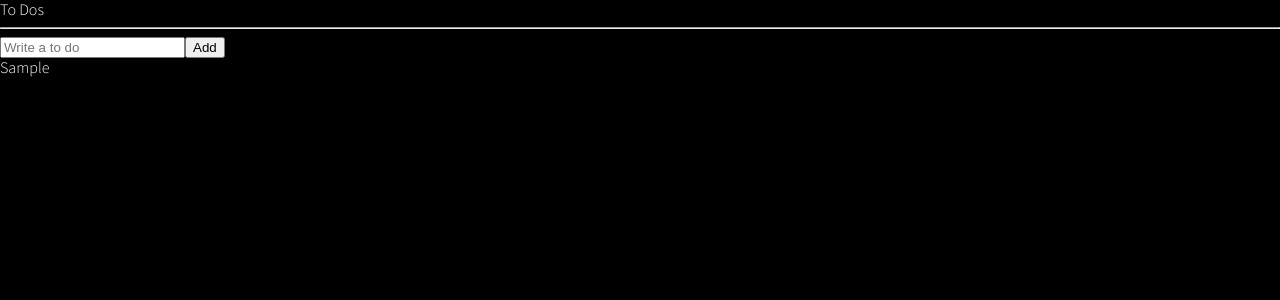
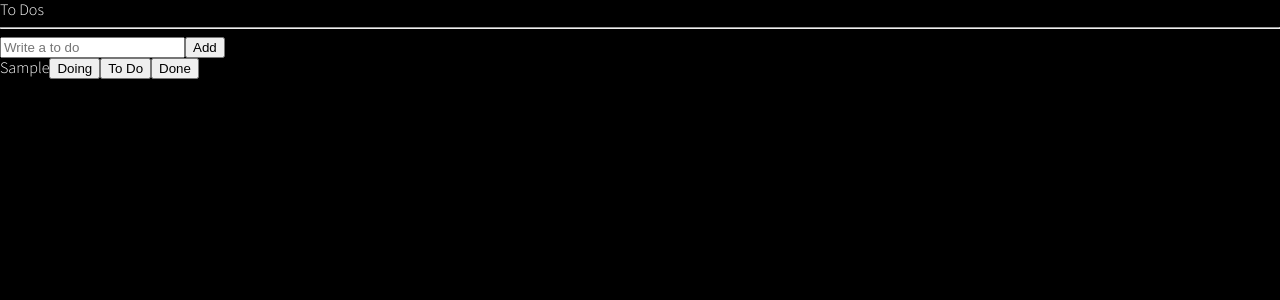
Before and after one commit to hyungJinn/react-todolist, a React (Create React App) app: page / in a window 1280 px wide. Both pictures are taken after typing "Sample" into the empty fields and a click on the button "Add". Shown: the top 300 px of the page. Built offline with nearby package versions, Linux system fonts and the light colour scheme.

Commit message:
#5.12 Refactoring

```diff
--- /dev/null
+++ b/src/atoms.tsx
@@ -0,0 +1,12 @@
+import { atom } from "recoil";
+
+export interface IToDo {
+  text: string;
+  id: number;
+  category: "TO_DO" | "DOING" | "DONE";
+}
+
+export const toDoState = atom<IToDo[]>({
+  key: "toDo",
+  default: [],
+});
--- /dev/null
+++ b/src/components/CreateToDo.tsx
@@ -0,0 +1,33 @@
+import { useForm } from "react-hook-form";
+import { useSetRecoilState } from "recoil";
+import { toDoState } from "../atoms";
+
+interface IForm {
+  toDo: string;
+}
+
+function CreateToDo() {
+  const setToDos = useSetRecoilState(toDoState);
+  const { register, handleSubmit, setValue } = useForm();
+  const handleValid = ({ toDo }: IForm) => {
+    setToDos((oldtoDos) => [
+      { text: toDo, id: Date.now(), category: "TO_DO" },
+      ...oldtoDos,
+    ]);
+    setValue("toDo", "");
+  };
+  return (
+    <form onSubmit={handleSubmit(handleValid)}>
+      <input
+        {...register("toDo", {
+          required: "Please write a To Do",
+        })}
+        placeholder="Write a to do"
+      />
+
+      <button>Add</button>
+    </form>
+  );
+}
+
+export default CreateToDo;
--- /dev/null
+++ b/src/components/ToDo.tsx
@@ -0,0 +1,14 @@
+import { IToDo } from "../atoms";
+
+function ToDo({ text }: IToDo) {
+  return (
+    <li>
+      <span>{text}</span>
+      <button>Doing</button>
+      <button>To Do</button>
+      <button>Done</button>
+    </li>
+  );
+}
+
+export default ToDo;
--- a/src/components/ToDoList.tsx
+++ b/src/components/ToDoList.tsx
@@ -1,50 +1,25 @@
-import { useForm } from "react-hook-form";
-import { atom, useRecoilState } from "recoil";
+import { useRecoilState, useRecoilValue } from "recoil";
+import { toDoState } from "../atoms";
+import CreateToDo from "./CreateToDo";
+import ToDo from "./ToDo";
 
 interface IForm {
   toDo: string;
 }
 
-interface IToDo {
-  text: string;
-  id: number;
-  category: "TO_DO" | "DOING" | "DONE";
-}
-
-const toDoState = atom<IToDo[]>({
-  key: "toDo",
-  default: [],
-});
-
 function ToDoList() {
-  const [toDos, setToDOs] = useRecoilState(toDoState);
+  const toDos = useRecoilValue(toDoState);
   // const value = useRecoilValue(toDoState);
   // const modFn = useSetRecoilState(toDoState);
-  const { register, handleSubmit, setValue } = useForm<IForm>({});
-  const handleValid = ({ toDo }: IForm) => {
-    setToDOs((oldtoDos) => [
-      { text: toDo, id: Date.now(), category: "TO_DO" },
-      ...oldtoDos,
-    ]);
-    setValue("toDo", "");
-  };
+
   return (
     <div>
       <h1>To Dos</h1>
       <hr />
-      <form onSubmit={handleSubmit(handleValid)}>
-        <input
-          {...register("toDo", {
-            required: "Please write a To Do",
-          })}
-          placeholder="Write a to do"
-        />
-
-        <button>Add</button>
-      </form>
+      <CreateToDo />
       <ul>
         {toDos.map((toDo) => (
-          <li key={toDo.id}>{toDo.text}</li>
+          <ToDo key={toDo.id} {...toDo} />
         ))}
       </ul>
     </div>
```
